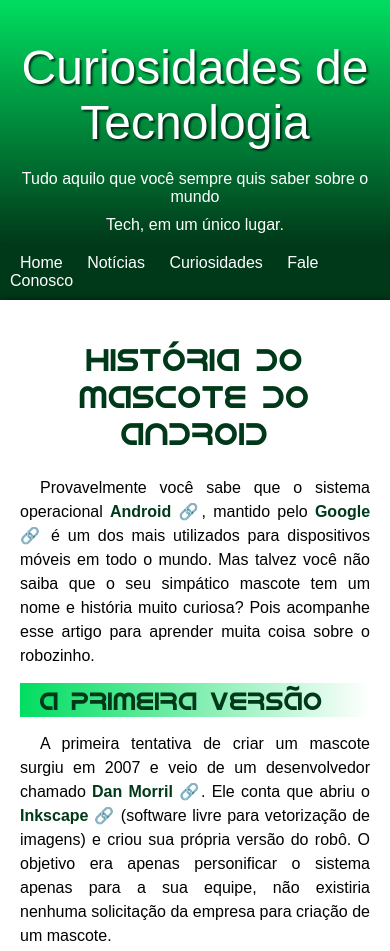
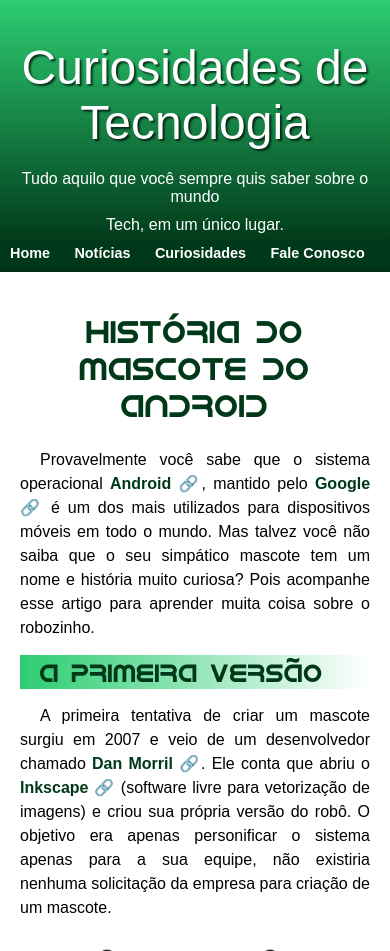
Before and after one commit to Gabriel-2206/mascote_Android, a plain HTML site: page index.html in a window 390 px wide. Shown: the top 951 px of the page. Drawn offline with Linux system fonts and the light colour scheme.

Commit message:
third commit ajustes no nav, mobile first

```diff
--- a/style.css
+++ b/style.css
@@ -9,7 +9,7 @@
 
 :root {
     --cor1: #86e7af;
-    --cor2: #00dd60;
+    --cor2: #2dcd72;
     --cor3: #006f30;
     --cor4: #00451e;
     --cor5: #003919;
@@ -58,9 +58,9 @@
 
 nav {
     background-color: var(--cor5);
-    padding: 10px;
+    padding-bottom: 10px;
+    text-align: left;
     font-family: var(--fonte-padrao);
-    font-size: 1em;
     box-shadow: 0px 7px 7px rgba(0, 0, 0, 0.438);
 }
 
@@ -68,6 +68,8 @@
     color: white;
     width: 100%;
     padding: 10px;
+    font-size: 0.9em;
+    font-weight: bold;
     text-decoration: none;
     transition-duration: .5s;
 }
```
